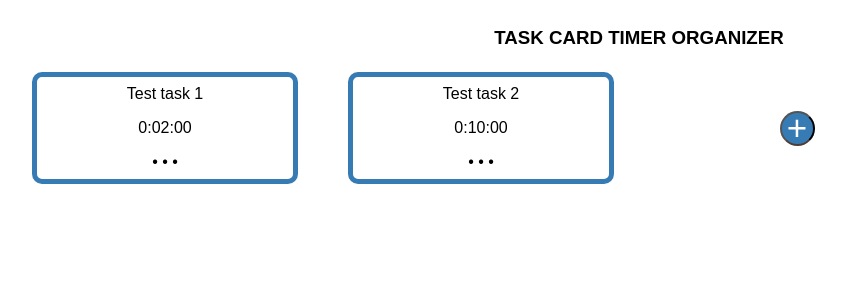
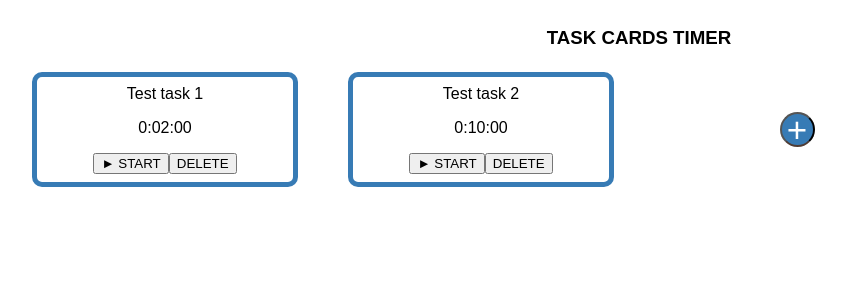
Before and after one commit to EnzoACL/task-timer, an Angular app in the folder task-timer/: page / in a window 1280 px wide. Shown: the top 300 px of the page, without its empty margins (1-847 px from the left). Built offline with nearby package versions, Linux system fonts and the light colour scheme.

Commit message:
add control buttons

```diff
--- a/task-timer/src/app/task-card/task-card.component.html
+++ b/task-timer/src/app/task-card/task-card.component.html
@@ -1,8 +1,9 @@
 <div class="title">
-    <h3>TASK CARD TIMER ORGANIZER</h3>
+    <h3>TASK CARDS TIMER</h3>
 </div>
 <div *ngIf="cards" class="card-grid">
-    <div *ngFor="let card of cards" class="card">
+    @for (card of cards; track $index) {
+        <div class="card">
             <div class="card-name">
                 {{card.name}}
             </div>
@@ -10,11 +11,23 @@
                 {{card.time * 1000 | date:'H:mm:ss':'UTC'}}
             </div>
             <div class="card-actions">
-            • • •
+                @if (!card.active) {
+                    <button type="button"(click)="buttonActionPlay($index)">
+                        <span class="glyphicon glyphicon-play"></span> ► START
+                    </button>
+                } @else {
+                    <button type="button"(click)="buttonActionStop($index)">
+                        <span class="glyphicon glyphicon-play"></span> PAUSE
+                    </button>
+                }
+                <button type="button"(click)="buttonActionDelete($index)">
+                    <span class="glyphicon glyphicon-play"></span> DELETE
+                </button>
             </div>
         </div>
+    }
     <div class="add-task">
-        <span *ngIf="!cards.length">Create a new task -></span>
+        <h2 *ngIf="!cards.length">CREATE A NEW TASK!</h2>
         <button id="plusbtn" (click)="newTask()">&#43;</button>
     </div>
 </div>
```
Lines whose indentation alone changed are shown as unchanged.
